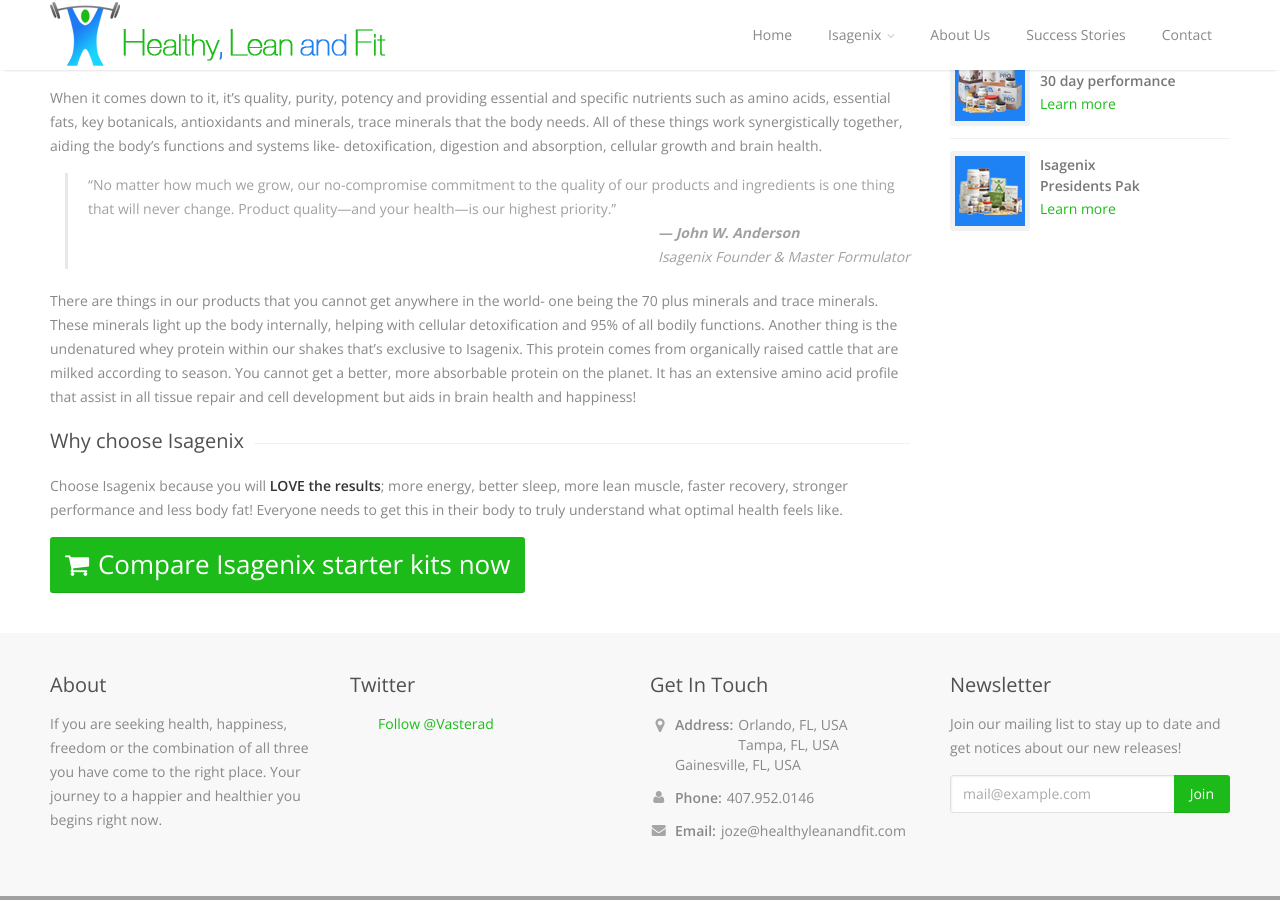
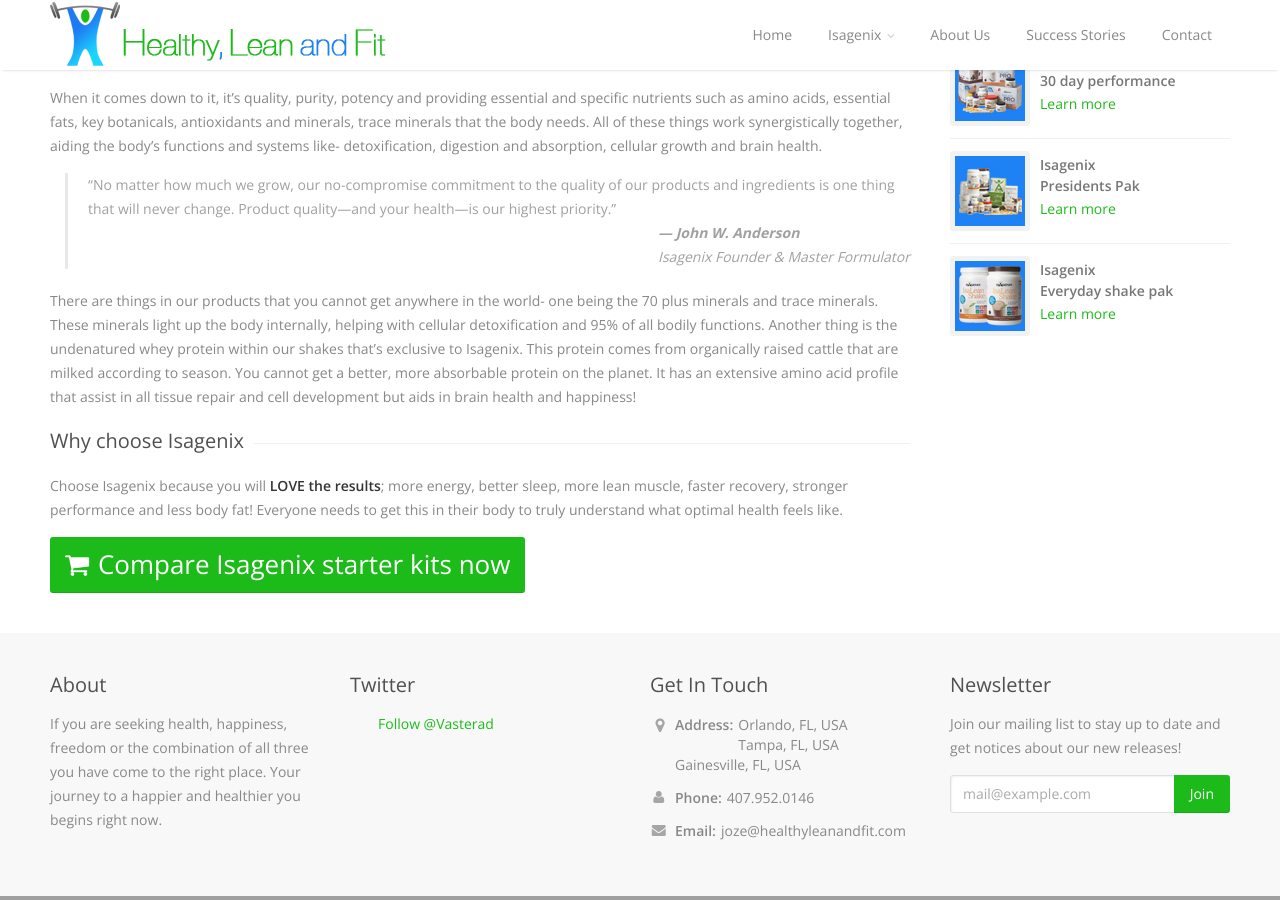
Before and after one commit to jozeperez/hlf, a Jekyll site: the page built from why-isagenix.html, in a window 1280 px wide and 900 px high, scrolled down 628 px. Built offline with Jekyll 4.4.1, drawn with Linux system fonts in a browser that asks for light colours; comment, search, counter and statistics services are not loaded.

Commit message:
Added everyday shake pak to widget.

```diff
--- a/_config.yml
+++ b/_config.yml
@@ -51,7 +51,7 @@
     url        : "/isagenix-presidents-pak/"
     keywords   : "Isagenix President's Pak, Isagenix Weight Loss President’s Pak, Isagenix Performance President’s Pak, Isagenix Healthy Aging President’s Pak, Isagenix Rejuvity President’s Pak"
     widgetTitle: "Isagenix<br /> Presidents Pak"
-everyDayShakePak:
+everydayShakePak:
     title      : "Isagenix Everyday shake pak"
     url        : "/isagenix-everyday-shake-pak/"
     keywords   : "Isagenix everyday shake pak, Isagenix Weight-Loss, Nutrient rich, Low calorie, Meal replacement, Sustained Weight-Loss, Heart-healthy fiber"
--- a/_includes/title-bar.html
+++ b/_includes/title-bar.html
@@ -7,7 +7,7 @@
                         <nav id="breadcrumbs">
                             <ul>
                                 <li></li>
-                                <li><a href="/" title="Home of {{ site.name }}">Home</a></li>
+                                <li><a href="/" title="Home of {{ site.name }} &#9733; {{ site.slogan }}">Home</a></li>
                                 <li>{% if page.shortTitle %}{{ page.shortTitle }}{% else %}{{ page.title }}{% endif %}</li>
                             </ul>
                         </nav>
--- a/_includes/widget-starter-systems.html
+++ b/_includes/widget-starter-systems.html
@@ -64,6 +64,20 @@
                                     </div>
                                     <div class="clearfix"></div>
                                 </li>
+                                <li>
+                                    <div class="widget-thumb">
+                                        <a href="{{ site.everydayShakePak.url }}" title="{{ site.everydayShakePak.keywords }}">
+                                            <img src="/images/hlf-widget-isagenix-everyday-shake-pak.jpg" alt="{{ site.everydayShakePak.keywords }}" />
+                                        </a>
+                                    </div>
+                                    <div class="widget-text">
+                                        <h4>
+                                            <a href="{{ site.everydayShakePak.url }}" title="{{ site.everydayShakePak.keywords }}">{{ site.everydayShakePak.widgetTitle }}</a>
+                                        </h4>
+                                        <span><a href="{{ site.everydayShakePak.url }}" title="{{ site.everydayShakePak.keywords }}">Learn more</a></span>
+                                    </div>
+                                    <div class="clearfix"></div>
+                                </li>
                             </ul>
                         </div>
                         <!-- end popular products -->
```
Also changed, not shown: images/hlf-widget-isagenix-everyday-shake-pak.jpg (added).
